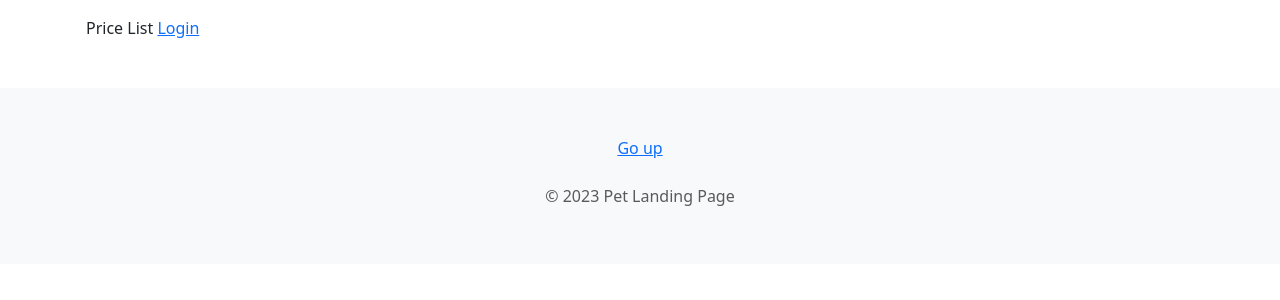
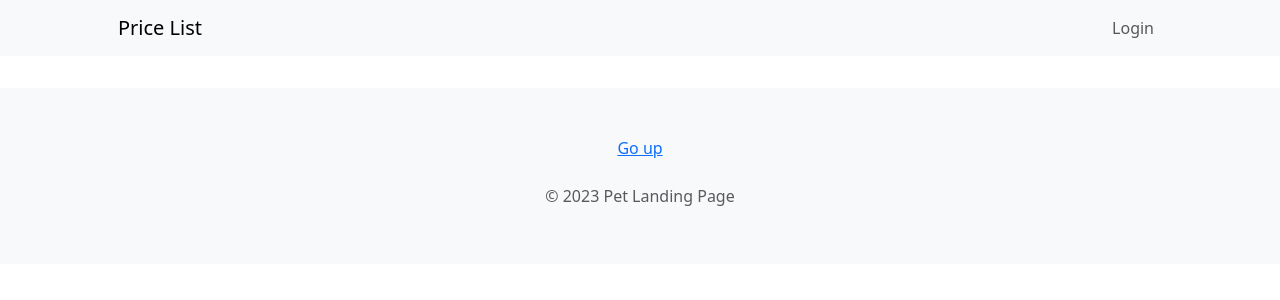
Before and after one commit to igor-gorovenko/pet_landing, a Django app: page / in a window 1280 px wide. Shown: the top 300 px of the page. Run offline with Django 4.2, Linux system fonts and the light colour scheme; data that the repository does not hold is empty.

Commit message:
upd heade style

```diff
--- a/landing_project/templates/header.html
+++ b/landing_project/templates/header.html
@@ -1,11 +1,24 @@
-<header class="container p-3">
-    <a class="navbar-brand" href="{% url 'index' %}">Price List</a>
+<nav class="navbar navbar-expand-lg bg-light">
+    <div class="container px-lg-5">
+        <a class="navbar-brand" href="{% url 'index' %}">Price List</a>
 
-    {%if request.user.is_authenticated %}
-    <span>Hi {{ request.user.username | title }}</span>
-    <a href="{% url 'logout' %}">Logout</a>
-    {%else%}
-    <a href="{% url 'login' %}">Login</a>
-    {%endif%}
+        <button class="navbar-toggler" type="button" data-bs-toggle="collapse" data-bs-target="#navbarSupportedContent"
+            aria-controls="navbarSupportedContent" aria-expanded="false" aria-label="Toggle navigation"><span
+                class="navbar-toggler-icon"></span></button>
 
-</header>
+        <div class="collapse navbar-collapse" id="navbarSupportedContent">
+            <ul class="navbar-nav ms-auto mb-2 mb-lg-0">
+                {%if request.user.is_authenticated %}
+                <li class="nav-item">
+                    <p class="nav-link">
+                        Hi {{ request.user.username | title }}
+                    </p>
+                </li>
+                <li class="nav-item"><a class="nav-link" href="{% url 'logout' %}">Logout</a></li>
+                {%else%}
+                <li class="nav-item"><a class="nav-link" href="{% url 'login' %}">Login</a></li>
+                {%endif%}
+            </ul>
+        </div>
+    </div>
+</nav>
```
